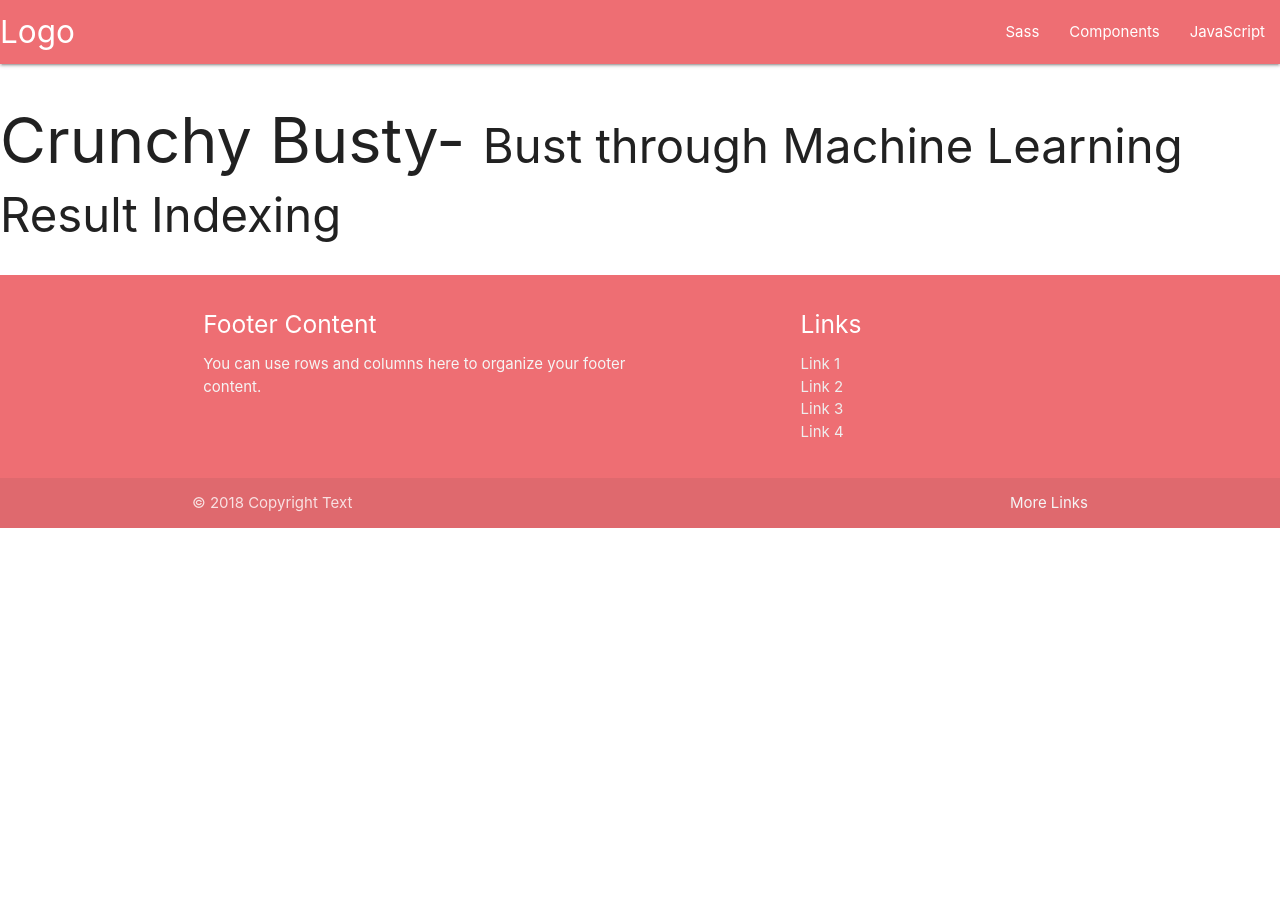
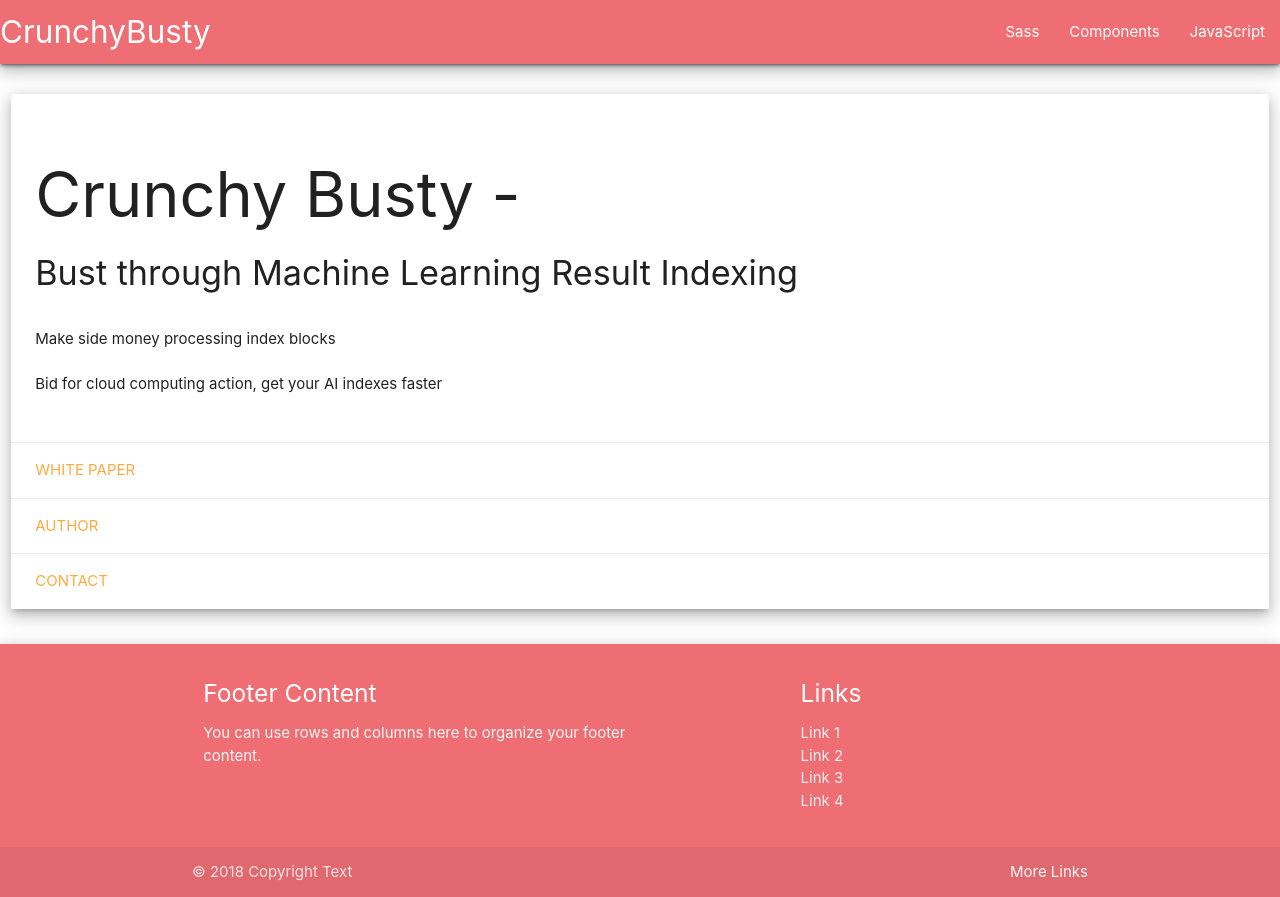
Before and after one commit to NickGatti/CrunchyBusty, a plain HTML site: page index.html in a window 1280 px wide. Before the commit the page ends 800 px from the top, so only its background shows below. Drawn offline with nearby package versions, Linux system fonts and the light colour scheme.

Commit message:
adding content

```diff
--- a/index.html
+++ b/index.html
@@ -9,8 +9,8 @@
 
     <body>
         <nav>
-            <div class="nav-wrapper">
-                <a href="#" class="brand-logo">Logo</a>
+            <div class="nav-wrapper z-depth-3">
+                <a href="#" class="brand-logo">CrunchyBusty</a>
                 <ul id="nav-mobile" class="right hide-on-med-and-down">
                     <li>
                         <a href="sass.html">Sass</a>
@@ -26,10 +26,32 @@
         </nav>
 
         <main>
-            <h1>Crunchy Busty- <small>Bust through Machine Learning Result Indexing</small></h1>
+            <br>
+            <div class="row">
+                <div class="col s12">
+                    <div class="card z-depth-3">
+                        <div class="card-content">
+                            <h1 class="grey-text text-darken-4">Crunchy Busty -</h1>
+                            <h4>Bust through Machine Learning Result Indexing</h4>
+                            <br>
+                            <p>Make side money processing index blocks</p>
+                            <br>
+                            <p>Bid for cloud computing action, get your AI indexes faster</p>
+                            <br>
+                        </div>
+                        <div class="card-action">
+                            <a href="#">White Paper</a>
+                        </div><div class="card-action">
+                            <a href="#">Author</a>
+                        </div><div class="card-action">
+                            <a href="#">Contact</a>
+                        </div>
+                    </div>
+                </div>
+            </div>
         </main>
 
-        <footer class="page-footer">
+        <footer class="page-footer z-depth-3">
             <div class="container">
                 <div class="row">
                     <div class="col l6 s12">
```
